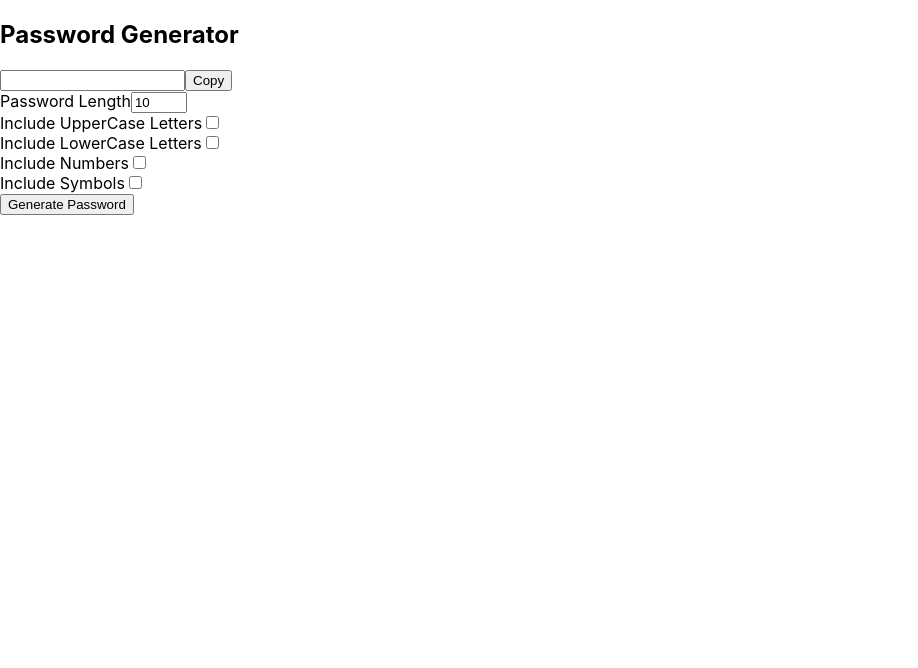
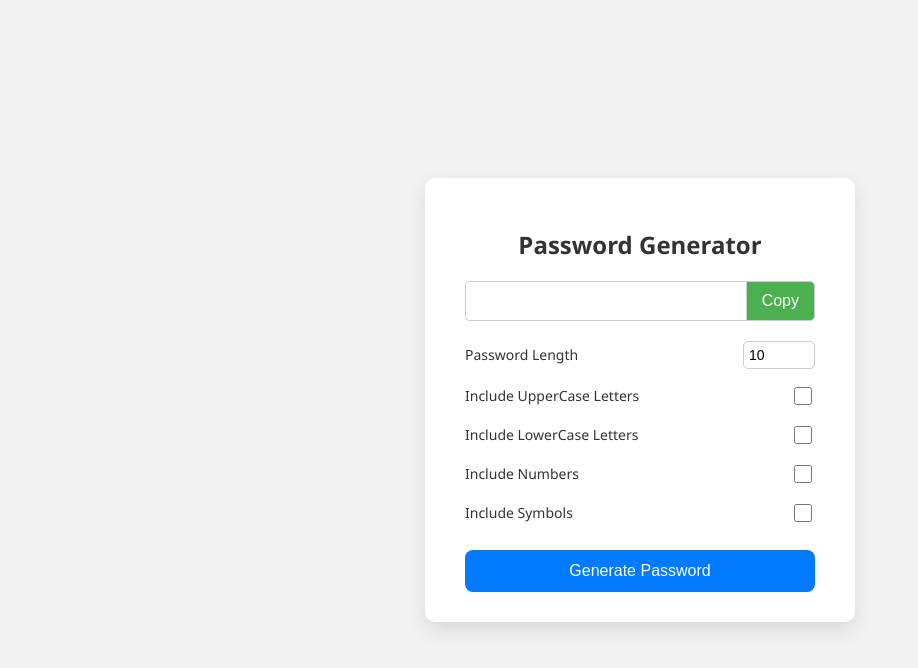
Before and after one commit to code-by-neha/random-pass-generator, a React (Create React App) app: page / in a window 1280 px wide. Shown: the top 668 px of the page, without its empty margins (0-918 px from the left). Built offline with nearby package versions, Linux system fonts and the light colour scheme.

Commit message:
css done

```diff
--- a/src/App.css
+++ b/src/App.css
@@ -1,5 +1,97 @@
-.body{
-  background-color: rgb(43, 43, 72);
+/* App.css */
+
+body {
+  background-color: #f2f2f2;
+  font-family: 'Segoe UI', Tahoma, Geneva, Verdana, sans-serif;
+  display: flex;
+  justify-content: center;
+  align-items: center;
+  height: 100vh;
+  margin: 0;
+}
+
+.passwordBox {
+  background-color: #ffffff;
+  padding: 30px 40px;
+  border-radius: 10px;
+  box-shadow: 0 8px 20px rgba(0, 0, 0, 0.1);
+  width: 350px;
+}
+
+.passwordBox h2 {
+  text-align: center;
+  margin-bottom: 20px;
+  color: #333;
+}
+
+.passwordBoxIn {
+  display: flex;
+  margin-bottom: 20px;
+}
+
+.passwordBoxIn input {
+  flex: 1;
+  padding: 10px;
+  font-size: 16px;
+  border: 1px solid #ccc;
+  border-right: none;
+  border-radius: 5px 0 0 5px;
+  outline: none;
+}
+
+.passwordBoxIn button {
+  padding: 10px 15px;
+  font-size: 16px;
+  border: 1px solid #ccc;
+  background-color: #4caf50;
+  color: white;
+  border-radius: 0 5px 5px 0;
+  cursor: pointer;
+  transition: background-color 0.3s ease;
+}
+
+.passwordBoxIn button:hover {
+  background-color: #45a049;
+}
+
+.passLength {
+  display: flex;
+  justify-content: space-between;
+  align-items: center;
+  margin-bottom: 15px;
+}
+
+.passLength label {
+  font-size: 14px;
+  color: #333;
+}
+
+.passLength input[type="number"] {
+  width: 60px;
+  padding: 5px;
+  font-size: 14px;
+  border: 1px solid #ccc;
+  border-radius: 5px;
+}
+
+.passLength input[type="checkbox"] {
+  width: 18px;
+  height: 18px;
+}
+
+.btn {
   width: 100%;
-  height: 100vh;
+  padding: 12px;
+  font-size: 16px;
+  background-color: #007bff;
+  color: white;
+  border: none;
+  border-radius: 8px;
+  cursor: pointer;
+  margin-top: 10px;
+  transition: background-color 0.3s ease;
 }
+
+.btn:hover {
+  background-color: #0069d9;
+}
```
